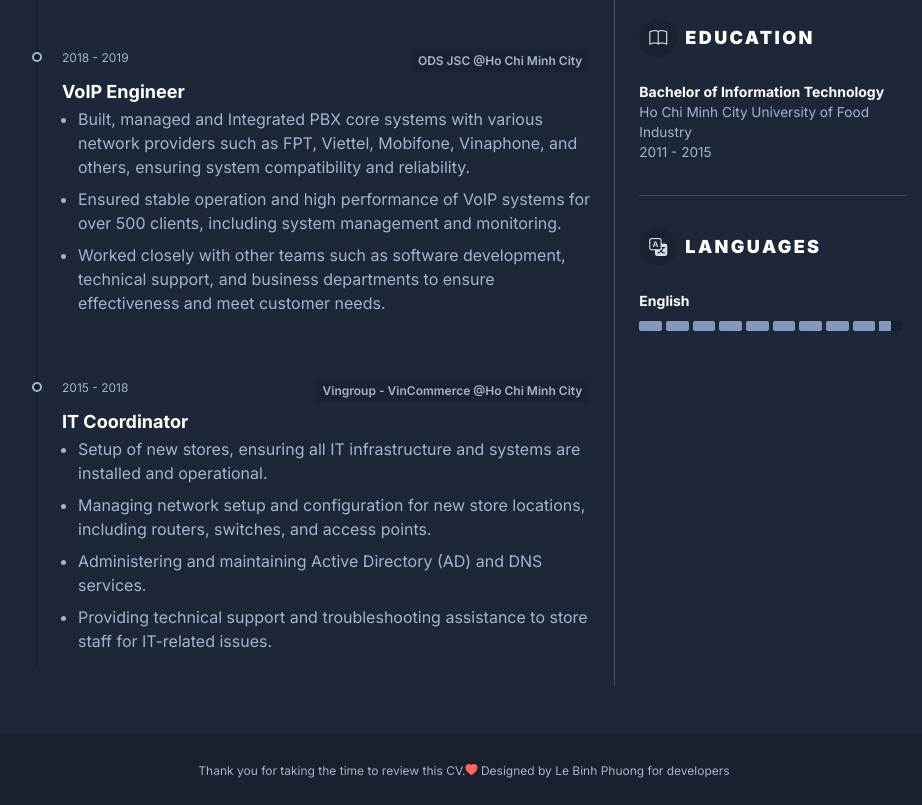
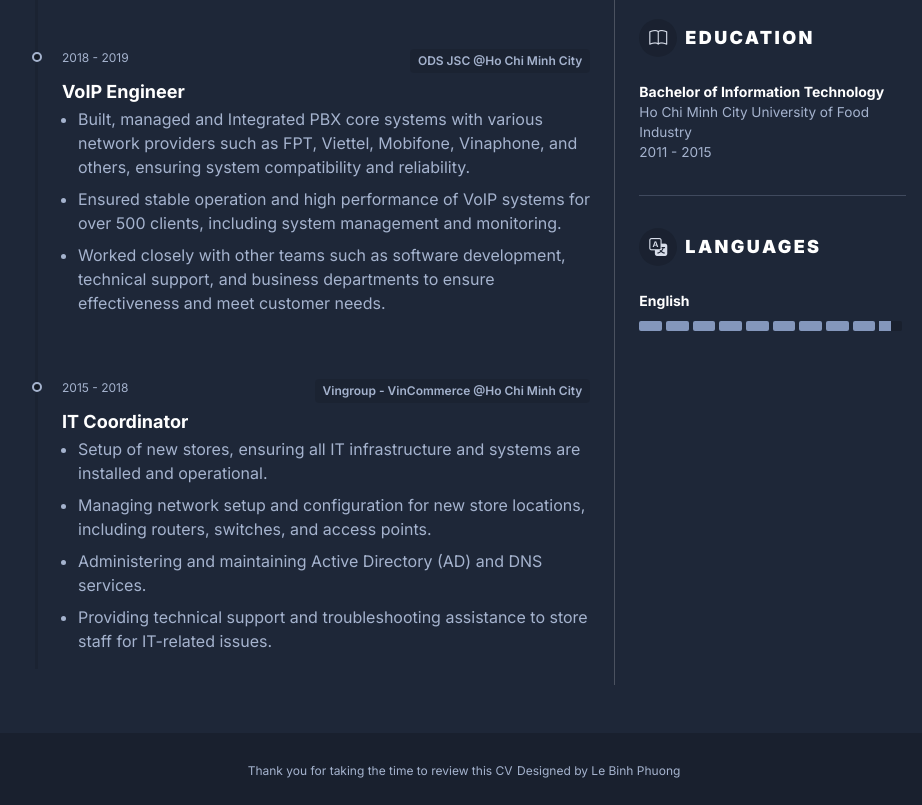
Before and after one commit to BinhPhuongIT/binhphuongit.github.io, a plain HTML site: page index.html in a window 1280 px wide. Shown: the part 2036-2841 px from the top of the page, without its empty margins (176-1098 px from the left). Drawn offline with nearby package versions, Linux system fonts and the light colour scheme.

Commit message:
update footer

```diff
--- a/index.html
+++ b/index.html
@@ -389,7 +389,8 @@
 	<footer class="footer text-center py-4">
 		<!--/* This template is free as long as you keep the footer attribution link. If you'd like to use the template without the attribution link, you can buy the commercial license via our website: themes.3rdwavemedia.com Thank you for your support. :) */-->
 		<!-- <small class="copyright">Designed with <span class="sr-only">love</span><i class="bi bi-heart-fill" style="color:#fe655c"></i> by <a class="theme-link" href="https://binhphuong.io.vn" target="_blank">Le Binh Phuong</a> for developers</small> -->
-		<small class="copyright">Thank you for taking the time to review this CV.<i class="bi bi-heart-fill" style="color:#fe655c"></i> Designed by <a class="theme-link" href="https://binhphuong.io.vn" target="_blank">Le Binh Phuong</a> for developers</small>
+		<small class="copyright">Thank you for taking the time to review this CV</small>
+		<small class="copyright">Designed by <a class="theme-link" href="https://binhphuong.io.vn" target="_blank">Le Binh Phuong</a></small>
 	</footer>
 
 </body>
```
